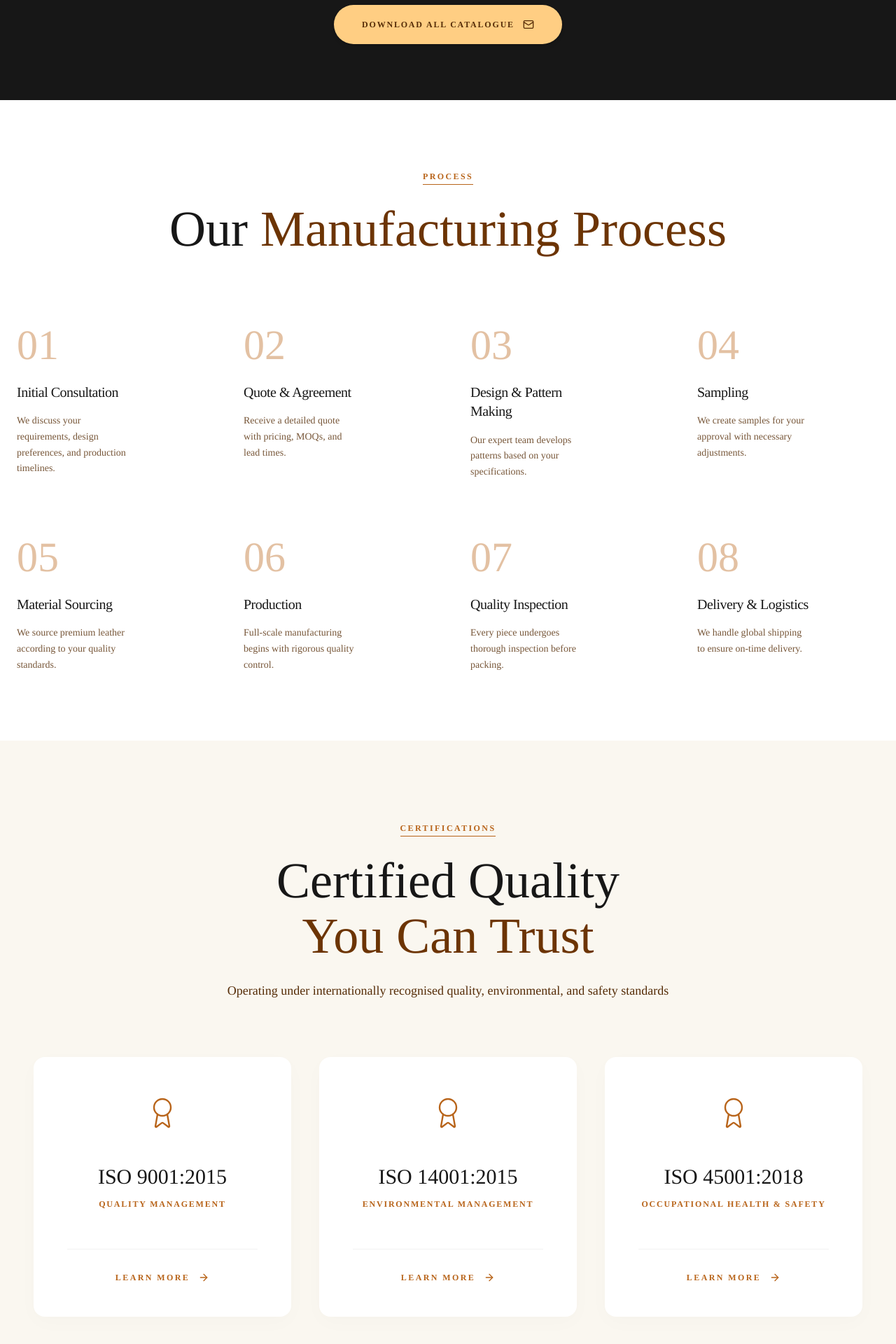
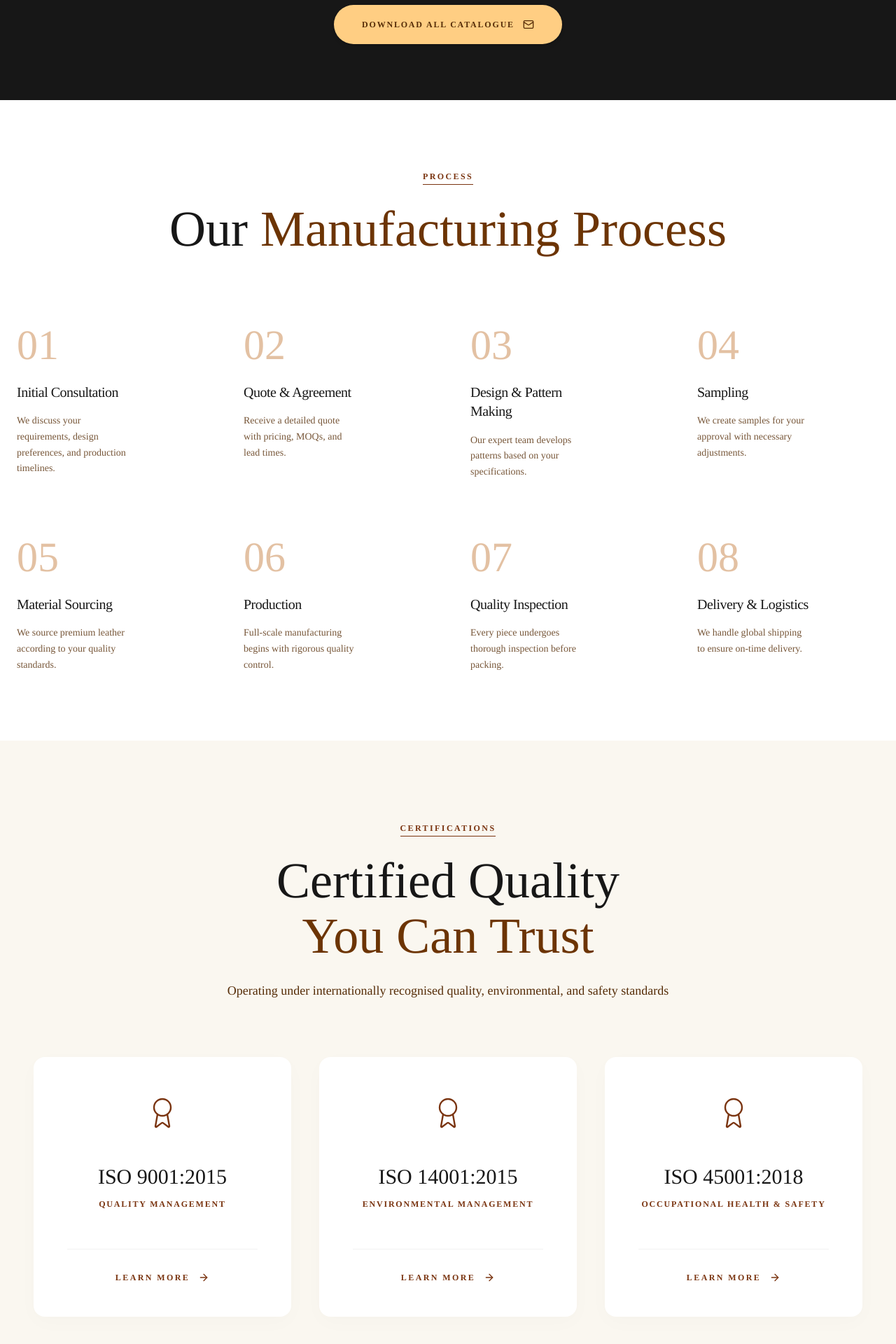
Before and after one commit to Lordevs/Smart-Range-Leather, a Next.js app: page /catalogue in a window 1280 px wide. Shown: the part 3699-5619 px from the top of the page at 70% size. Built offline with nearby package versions, Linux system fonts and the light colour scheme; no server answers.

Commit message:
fix(a11y): improve contrast, heading order, and link accessibility

```diff
--- a/src/components/common/certifications-section.tsx
+++ b/src/components/common/certifications-section.tsx
@@ -34,8 +34,8 @@ export function CertificationsSection({
         {/* Header Section */}
         <div className="mb-20 flex flex-col items-center text-center space-y-6">
           {tag && (
-            <div className="inline-block border-b border-[#B8641A]">
-              <span className="text-xs font-bold uppercase tracking-[0.2em] text-[#B8641A]">
+            <div className="inline-block border-b border-[#7A3410]">
+              <span className="text-xs font-bold uppercase tracking-[0.2em] text-[#7A3410]">
                 {tag}
               </span>
             </div>
@@ -67,7 +67,7 @@ export function CertificationsSection({
               <div className="mb-10">
                 <div className="h-16 w-16 rounded-xl flex items-center justify-center transition-colors group-hover:bg-[#6C3403]/10">
                   <Award
-                    className="h-12 w-12 text-[#B8641A]"
+                    className="h-12 w-12 text-[#7A3410]"
                     strokeWidth={1.2}
                   />
                 </div>
@@ -77,7 +77,7 @@ export function CertificationsSection({
                 <h3 className="text-2xl md:text-3xl font-normal text-foreground font-serif leading-tight">
                   {item.title}
                 </h3>
-                <p className="text-xs font-bold uppercase tracking-[0.15em] text-[#B8641A]">
+                <p className="text-xs font-bold uppercase tracking-[0.15em] text-[#7A3410]">
                   {item.subtitle}
                 </p>
               </div>
@@ -88,13 +88,19 @@ export function CertificationsSection({
                     href={item.link}
                     target="_blank"
                     rel="noopener noreferrer"
-                    className="group/btn flex items-center space-x-3 text-xs font-bold uppercase tracking-[0.2em] text-[#B8641A] transition-all hover:gap-4">
-                    <span>LEARN MORE</span>
+                    className="group/btn flex items-center space-x-3 text-xs font-bold uppercase tracking-[0.2em] text-[#7A3410] transition-all hover:gap-4">
+                    <span className="sr-only">
+                      LEARN MORE ABOUT {item.title}
+                    </span>
+                    <span aria-hidden="true">LEARN MORE</span>
                     <ArrowRight className="h-4 w-4 transition-transform group-hover/btn:translate-x-1" />
                   </Link>
                 ) : (
-                  <button className="group/btn flex items-center space-x-3 text-xs font-bold uppercase tracking-[0.2em] text-[#B8641A] transition-all hover:gap-4">
-                    <span>LEARN MORE</span>
+                  <button className="group/btn flex items-center space-x-3 text-xs font-bold uppercase tracking-[0.2em] text-[#7A3410] transition-all hover:gap-4">
+                    <span className="sr-only">
+                      LEARN MORE ABOUT {item.title}
+                    </span>
+                    <span aria-hidden="true">LEARN MORE</span>
                     <ArrowRight className="h-4 w-4 transition-transform group-hover/btn:translate-x-1" />
                   </button>
                 )}
--- a/src/components/common/contact-section.tsx
+++ b/src/components/common/contact-section.tsx
@@ -245,8 +245,8 @@ export function ContactSection({
           transition={{ duration: 0.8, ease: "easeOut" }}
           className="mb-20 flex flex-col items-center text-center space-y-6">
           {tag && (
-            <div className="inline-block border-b border-[#B8641A]">
-              <span className="text-xs font-bold uppercase tracking-[0.2em] text-[#B8641A]">
+            <div className="inline-block border-b border-[#7A3410]">
+              <span className="text-xs font-bold uppercase tracking-[0.2em] text-[#7A3410]">
                 {tag}
               </span>
             </div>
--- a/src/components/common/feature-grid-section.tsx
+++ b/src/components/common/feature-grid-section.tsx
@@ -30,8 +30,8 @@ export function FeatureGridSection({
         {/* Header Section */}
         <div className="mb-20 flex flex-col items-center text-center space-y-6">
           {tag && (
-            <div className="inline-block border-b border-[#B8641A]">
-              <span className="text-xs font-bold uppercase tracking-[0.2em] text-[#B8641A]">
+            <div className="inline-block border-b border-[#7A3410]">
+              <span className="text-xs font-bold uppercase tracking-[0.2em] text-[#7A3410]">
                 {tag}
               </span>
             </div>
--- a/src/components/common/footer.tsx
+++ b/src/components/common/footer.tsx
@@ -70,8 +70,14 @@ export function Footer() {
                 <Link
                   key={social.name}
                   href={social.href}
+                  aria-label={`Follow us on ${social.name}`}
+                  target="_blank"
+                  rel="noopener noreferrer"
                   className="w-10 h-10 flex items-center justify-center bg-primary rounded-sm transition-transform hover:scale-110">
-                  <social.icon className="w-5 h-5 text-primary-foreground" />
+                  <social.icon
+                    className="w-5 h-5 text-primary-foreground"
+                    aria-hidden="true"
+                  />
                 </Link>
               ))}
             </div>
@@ -88,9 +94,9 @@ export function Footer() {
               ease: [0.22, 1, 0.36, 1],
             }}
             className="space-y-8">
-            <h3 className="text-primary font-bold uppercase tracking-wider text-sm">
+            <p className="text-primary font-bold uppercase tracking-wider text-sm">
               Quick Links
-            </h3>
+            </p>
             <ul className="space-y-4">
               {quickLinks.map((link) => (
                 <li key={link.name}>
@@ -134,9 +140,9 @@ export function Footer() {
             viewport={{ once: true }}
             transition={{ duration: 0.8, delay: 0.3, ease: [0.22, 1, 0.36, 1] }}
             className="space-y-8">
-            <h3 className="text-primary font-bold uppercase tracking-wider text-sm">
+            <p className="text-primary font-bold uppercase tracking-wider text-sm">
               Contact
-            </h3>
+            </p>
             <ul className="space-y-6">
               <li className="flex items-center gap-4 text-secondary/80 text-sm group cursor-pointer hover:text-primary transition-colors">
                 <Mail className="w-5 h-5 text-primary shrink-0 transition-transform group-hover:scale-110" />
--- a/src/components/common/manufacturing-process.tsx
+++ b/src/components/common/manufacturing-process.tsx
@@ -33,8 +33,8 @@ export function ManufacturingProcess({
           transition={{ duration: 0.8, ease: [0.22, 1, 0.36, 1] }}
           className="text-center mb-24 space-y-6">
           {tag && (
-            <div className="inline-block border-b border-[#B8641A]">
-              <span className="text-xs font-bold uppercase tracking-[0.2em] text-[#B8641A]">
+            <div className="inline-block border-b border-[#7A3410]">
+              <span className="text-xs font-bold uppercase tracking-[0.2em] text-[#7A3410]">
                 {tag}
               </span>
             </div>
--- a/src/components/common/navbar.tsx
+++ b/src/components/common/navbar.tsx
@@ -28,6 +28,7 @@ export default function Navbar() {
         {/* Logo */}
         <Link
           href={ROUTES.HOME}
+          aria-label="Smart Range Leather - Home"
           className="shrink-0 relative w-[100px] h-14 flex items-center justify-center">
           {!logoLoaded && (
             <Skeleton className="absolute inset-0 z-0 rounded-none w-full h-full" />
@@ -89,7 +90,7 @@ export default function Navbar() {
             </SheetTrigger>
             <SheetContent side="right" className="w-[300px] sm:w-[400px]">
               <div className="flex flex-col gap-6 ">
-                <SheetTitle className="text-left"></SheetTitle>
+                <SheetTitle className="sr-only">Navigation Menu</SheetTitle>
                 {NAV_ITEMS.map((item) => (
                   <SheetClose asChild key={item.href}>
                     <Link
--- a/src/components/common/text-with-image-section.tsx
+++ b/src/components/common/text-with-image-section.tsx
@@ -121,7 +121,11 @@ export function TextWithImageSection({
                       e.currentTarget.style.backgroundColor = "transparent";
                       e.currentTarget.style.color = accentColor;
                     }}>
-                    <span>{buttonText}</span>
+                    <span className="sr-only">
+                      {buttonText} ABOUT{" "}
+                      {typeof title === "string" ? title : tag}
+                    </span>
+                    <span aria-hidden="true">{buttonText}</span>
                     <ArrowRight className="h-4 w-4 transition-transform group-hover:translate-x-1" />
                   </Link>
                 ) : (
@@ -140,7 +144,11 @@ export function TextWithImageSection({
                       e.currentTarget.style.backgroundColor = "transparent";
                       e.currentTarget.style.color = accentColor;
                     }}>
-                    <span>{buttonText}</span>
+                    <span className="sr-only">
+                      {buttonText} ABOUT{" "}
+                      {typeof title === "string" ? title : tag}
+                    </span>
+                    <span aria-hidden="true">{buttonText}</span>
                     <ArrowRight className="h-4 w-4 transition-transform group-hover:translate-x-1" />
                   </button>
                 )}
```
